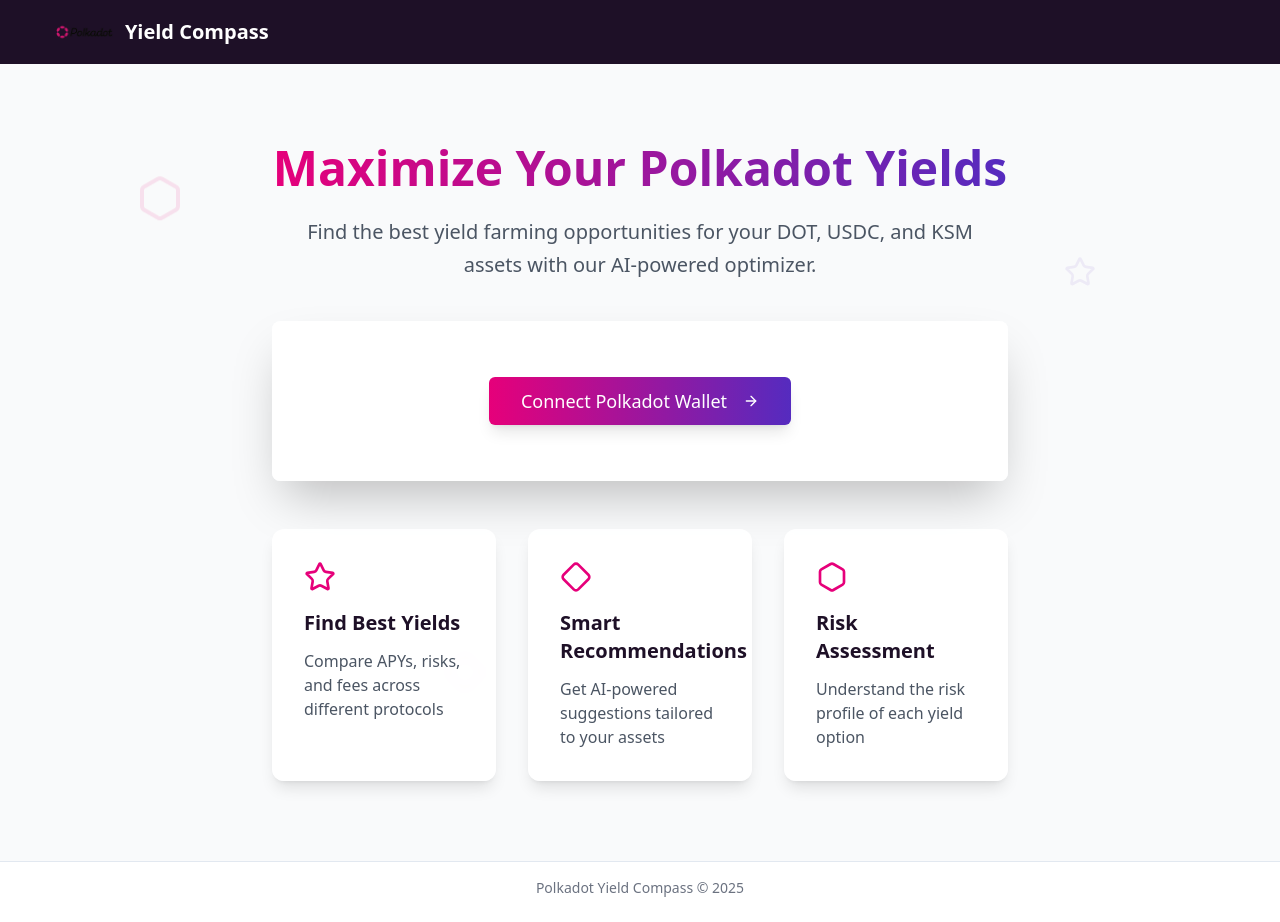
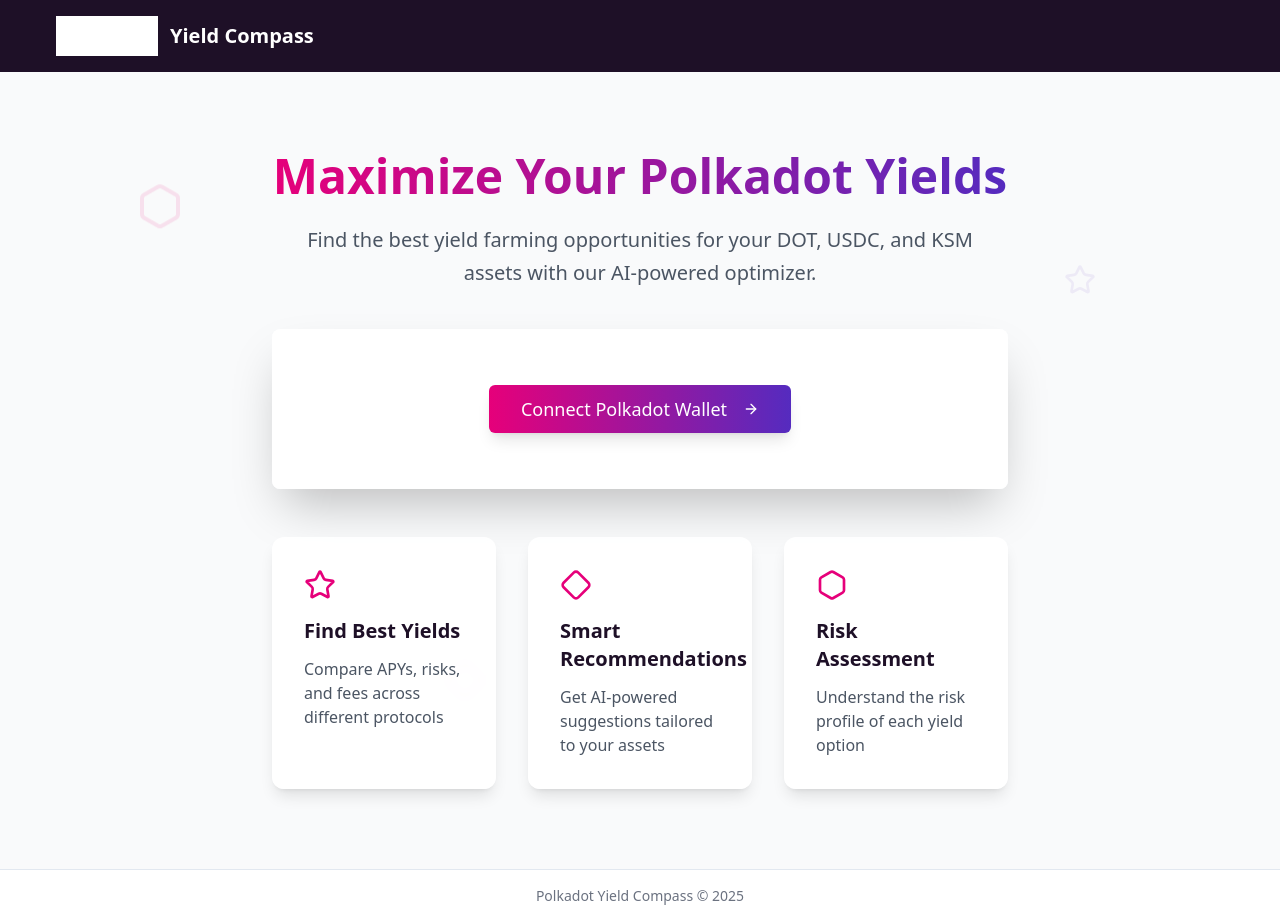
Before and after one commit to marcelogarza/yield-compass-polkadot, a React (Vite) app: page / in a window 1280 px wide. Built offline with nearby package versions, Linux system fonts and the light colour scheme.

Commit message:
Fix: Update logo
Replaced the existing logo with a new one.

```diff
--- a/src/components/Header.tsx
+++ b/src/components/Header.tsx
@@ -11,9 +11,9 @@ export function Header() {
       <div className="container mx-auto flex justify-between items-center">
         <div className="flex items-center gap-3">
           <img
-            src="/lovable-uploads/44650240-6f1f-4805-872c-e2ab3d9d060d.png"
+            src="/lovable-uploads/68b99a0e-5794-4028-bbdd-84e279766ddc.png"
             alt="Polkadot Logo"
-            className="h-8"
+            className="h-10 w-auto filter brightness-0 invert" // Ensures logo is visible on dark background
           />
           <h1 className="text-xl font-bold text-white">Yield Compass</h1>
         </div>
```
Also changed, not shown: public/lovable-uploads/68b99a0e-5794-4028-bbdd-84e279766ddc.png (added).
